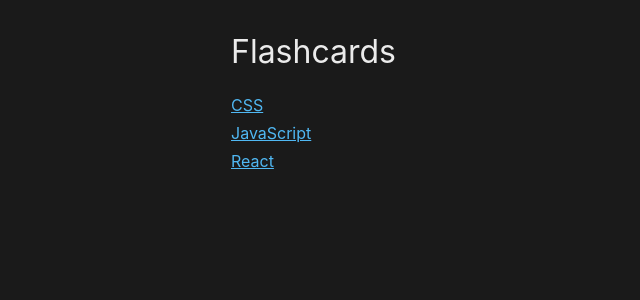
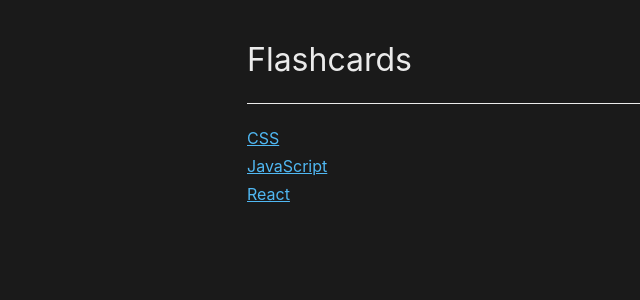
Before and after one commit to joshclyde/flashcards, a Vue app: page / in a window 1280 px wide. Shown: the top 300 px of the page, without its empty margins (153-793 px from the left). Built offline with nearby package versions, Linux system fonts and the light colour scheme.

Commit message:
Add a Header and Footer to give the page a little more structure.

```diff
--- a/src/App.vue
+++ b/src/App.vue
@@ -1,11 +1,23 @@
 <script setup lang="ts">
 import { RouterView } from "vue-router";
+import HeaderDS from "@/components/HeaderDS.vue";
+import FooterDS from "@/components/FooterDS.vue";
 </script>
 
 <template>
-  <RouterView />
+  <HeaderDS>Flashcards</HeaderDS>
+  <main>
+    <RouterView />
+  </main>
+  <FooterDS></FooterDS>
 </template>
 
 <style>
 @import "@/assets/base.css";
+
+main {
+  display: flex;
+  flex-direction: column;
+  gap: 8px;
+}
 </style>
--- a/src/assets/base.css
+++ b/src/assets/base.css
@@ -10,14 +10,22 @@
   --primary-dark-yellow: #b4ad6f;
 }
 
+html {
+  height: 100%;
+}
+
 body {
   background-color: var(--black-theme-black);
-  margin: 16px 16px;
+  height: 100%;
+  max-width: 512px;
+  margin: auto;
 }
 
 #app {
-  max-width: 512px;
-  margin: auto;
+  margin: 0 16px;
+  height: 100%;
+  display: flex;
+  flex-direction: column;
 }
 
 * {
--- /dev/null
+++ b/src/components/FooterDS.vue
@@ -0,0 +1,15 @@
+<script setup lang="ts">
+import LineBreak from "./LineBreak.vue";
+</script>
+
+<template>
+  <footer>
+    <LineBreak></LineBreak>
+  </footer>
+</template>
+
+<style scoped>
+footer {
+  margin: auto 0 48px;
+}
+</style>
--- /dev/null
+++ b/src/components/HeaderDS.vue
@@ -0,0 +1,51 @@
+<script setup lang="ts">
+import HeadingOne from "./HeadingOne.vue";
+import LineBreak from "./LineBreak.vue";
+import LinkDS from "./LinkDS.vue";
+
+import { computed } from "vue";
+import { useRoute } from "vue-router";
+
+const route = useRoute();
+const text = computed(() => {
+  switch (true) {
+    case route.name === "home":
+      return "Flashcards";
+    case route.name === "review":
+      return "Reviewing Flashcards";
+    default:
+      return "Flashcards";
+  }
+});
+
+const routesWithHomeLink = ["review"];
+const shouldDisplayHomeLink = computed(() => {
+  return route.name && routesWithHomeLink.includes(route.name.toString());
+});
+</script>
+
+<template>
+  <header>
+    <div class="Heading-Container">
+      <HeadingOne class-name="Heading">{{ text }}</HeadingOne>
+      <LinkDS to="/" v-if="shouldDisplayHomeLink">Home</LinkDS>
+    </div>
+    <LineBreak />
+  </header>
+</template>
+
+<style scoped>
+header {
+  margin: 24px 0;
+}
+
+.Heading-Container {
+  display: flex;
+  align-items: center;
+  gap: 16px;
+}
+
+.Heading {
+  margin-bottom: 24px;
+}
+</style>
--- a/src/components/HeadingOne.vue
+++ b/src/components/HeadingOne.vue
@@ -1,5 +1,9 @@
+<script setup lang="ts">
+const props = defineProps<{ className?: string }>();
+</script>
+
 <template>
-  <h1><slot /></h1>
+  <h1 :class="props.className"><slot /></h1>
 </template>
 
 <style>
--- /dev/null
+++ b/src/components/LineBreak.vue
@@ -0,0 +1,10 @@
+<template>
+  <div></div>
+</template>
+
+<style scoped>
+div {
+  height: 1px;
+  background-color: var(--black-theme-white);
+}
+</style>
--- a/src/views/HomeView.vue
+++ b/src/views/HomeView.vue
@@ -1,14 +1,11 @@
 <script setup lang="ts">
 import { RouterLink } from "vue-router";
 import { useFlashcardsStore } from "@/stores/flashcards";
-import HeadingOne from "@/components/HeadingOne.vue";
 
 const flashcardsStore = useFlashcardsStore();
 </script>
 
 <template>
-  <main>
-    <HeadingOne>Flashcards</HeadingOne>
   <RouterLink
     v-for="(value, key) in flashcardsStore.flashcardSets"
     :key="key"
@@ -16,13 +13,4 @@
   >
     {{ value.name }}
   </RouterLink>
-  </main>
 </template>
-
-<style scoped>
-main {
-  display: flex;
-  flex-direction: column;
-  gap: 8px;
-}
-</style>
--- a/src/views/ReviewView.vue
+++ b/src/views/ReviewView.vue
@@ -30,10 +30,6 @@
 
 <template>
   <div class="Container">
-    <div class="Heading-Container">
-      <HeadingOne>Reviewing Flashcards</HeadingOne>
-      <Link to="/">Home</Link>
-    </div>
     <Text>{{ flashcardCurrentIndexMessage }}</Text>
     <FrontBackFlashcard :set-id="flashcardSetId" :index="state.index" />
     <div class="Button-Container">
@@ -66,12 +62,6 @@
   flex-direction: column;
 }
 
-.Heading-Container {
-  display: flex;
-  align-items: center;
-  gap: 16px;
-}
-
 .Button-Container {
   display: grid;
   grid-template-columns: [first] 128px 1fr [last] 128px;
```
Lines whose indentation alone changed are shown as unchanged.
